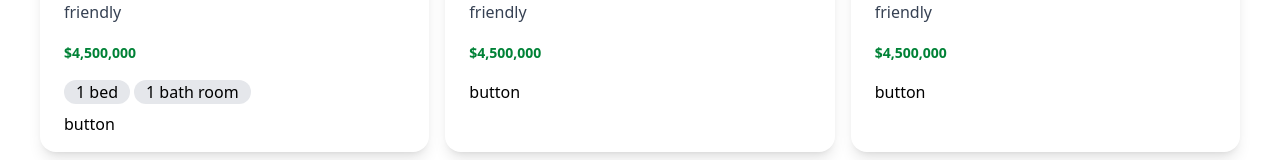
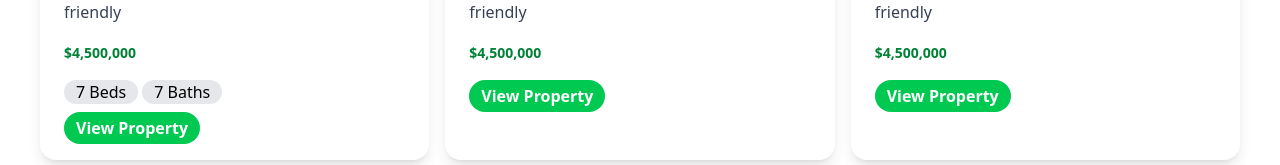
Before and after one commit to hu0573/tailwindcss03, a React (Vite) app: page / in a window 1280 px wide. Shown: the part 696-861 px from the top of the page. Built offline with nearby package versions, Linux system fonts and the light colour scheme.

Commit message:
section heading

```diff
--- a/src/components/SectionHeading/SectionHeading.tsx
+++ b/src/components/SectionHeading/SectionHeading.tsx
@@ -10,7 +10,7 @@ function SectionHeading() {
           title="Ocrhid Villa"
           picture="./images/1.jpeg"
           price="$4,500,000"
-          tags={["1 bed", "1 bath room"]}
+          tags={["7 Beds", "7 Baths"]}
         >
           Located in the suburbs of california, orchild villa offers luxury with
           a modern touch. Equipped with green lighting and rainwater harvesting
--- a/src/components/SectionHeading/components/Card/Card.tsx
+++ b/src/components/SectionHeading/components/Card/Card.tsx
@@ -24,13 +24,14 @@ function Card({ title, picture, children, price, tags = [] }: CardProps) {
         <span className="text-green-700 font-bold text-sm py-1 mr-2">
           {price}
         </span>
-        <div className="flex pt-4">
+        <div className="flex flex-wrap pt-4">
           {tags.map((item) => (
             <Tag key={item}>{item}</Tag>
           ))}
         </div>
-
-        <div>button</div>
+        <div className="bg-green-500 px-3 py-1 w-max rounded-full font-bold text-white">
+          View Property
+        </div>
       </div>
     </div>
   );
```
